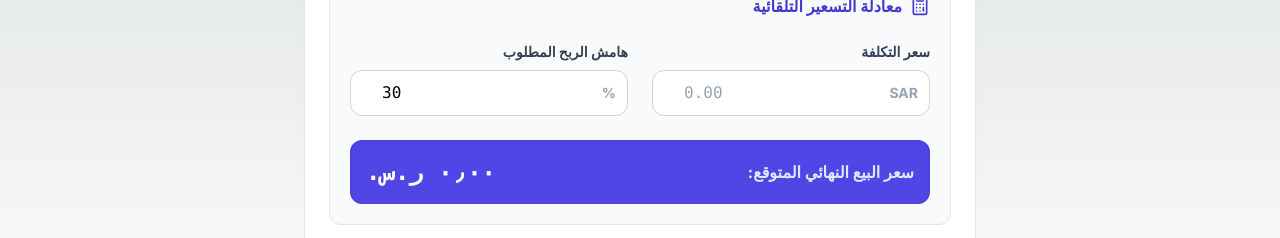
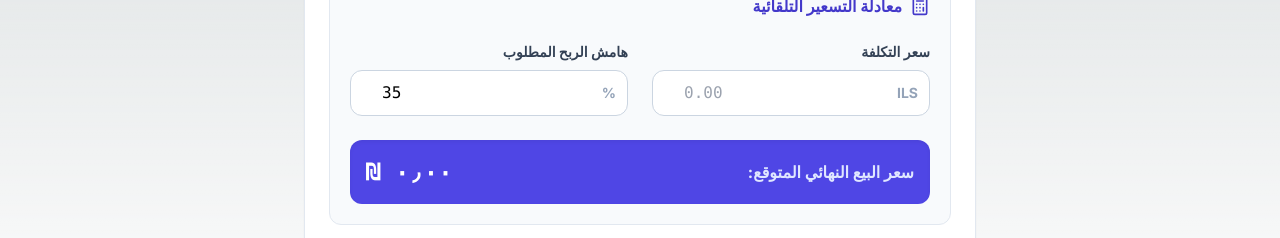
Before and after one commit to AlaaZayed-coder/Nassem_system, a Next.js app: page /dashboard/production/items/new in a window 1280 px wide. Shown: the part 271-509 px from the top of the page. Built offline with nearby package versions, Linux system fonts and the light colour scheme; no server answers.

Commit message:
chore: update currency to ILS and default profit margin to 35

```diff
--- a/src/components/production/item-form.tsx
+++ b/src/components/production/item-form.tsx
@@ -8,7 +8,7 @@ import { formatCurrency } from "@/lib/format";
 
 export function ItemForm() {
   const [costPrice, setCostPrice] = useState<number>(0);
-  const [profitMargin, setProfitMargin] = useState<number>(30); // Default 30%
+  const [profitMargin, setProfitMargin] = useState<number>(35); // Default 35%
   const [isPending, setIsPending] = useState(false);
 
   const calculatedPriceCents = Math.round((costPrice * 100) * (1 + profitMargin / 100));
@@ -85,7 +85,7 @@ export function ItemForm() {
                   placeholder="0.00"
                   className="w-full pl-4 pr-12 py-2.5 rounded-xl border border-slate-300 focus:border-indigo-500 focus:ring-1 focus:ring-indigo-500 outline-none transition text-left dir-ltr font-mono"
                 />
-                <div className="absolute right-3 top-1/2 -translate-y-1/2 text-slate-400 font-bold text-sm">SAR</div>
+                <div className="absolute right-3 top-1/2 -translate-y-1/2 text-slate-400 font-bold text-sm">ILS</div>
               </div>
             </div>
 
--- a/src/components/production/item-pricing-form.tsx
+++ b/src/components/production/item-pricing-form.tsx
@@ -12,7 +12,7 @@ type ItemPricingFormProps = {
 
 export function ItemPricingForm({ item }: ItemPricingFormProps) {
   const [costPrice, setCostPrice] = useState((item.cost_price_cents || 0) / 100);
-  const [profitMargin, setProfitMargin] = useState(item.profit_margin_percent || 0);
+  const [profitMargin, setProfitMargin] = useState(item.profit_margin_percent || 35);
   const [finalPrice, setFinalPrice] = useState((item.final_selling_price_cents || 0) / 100);
 
   // Auto-calculate final price when cost or profit margin changes
@@ -56,7 +56,7 @@ export function ItemPricingForm({ item }: ItemPricingFormProps) {
 
         <div className="grid grid-cols-1 md:grid-cols-3 gap-6 pt-4 border-t border-slate-100">
           <div className="flex flex-col gap-2">
-            <label className="text-sm font-bold text-slate-700">التكلفة (دينار)</label>
+            <label className="text-sm font-bold text-slate-700">التكلفة (شيقل)</label>
             <input
               type="number"
               name="cost_price"
--- a/src/lib/format.ts
+++ b/src/lib/format.ts
@@ -1,7 +1,7 @@
 export function formatCurrency(cents: number | null | undefined): string {
   if (cents == null) return "—";
-  return new Intl.NumberFormat("ar-SA", {
+  return new Intl.NumberFormat("ar-PS", {
     style: "currency",
-    currency: "SAR",
+    currency: "ILS",
   }).format(cents / 100);
 }
```
